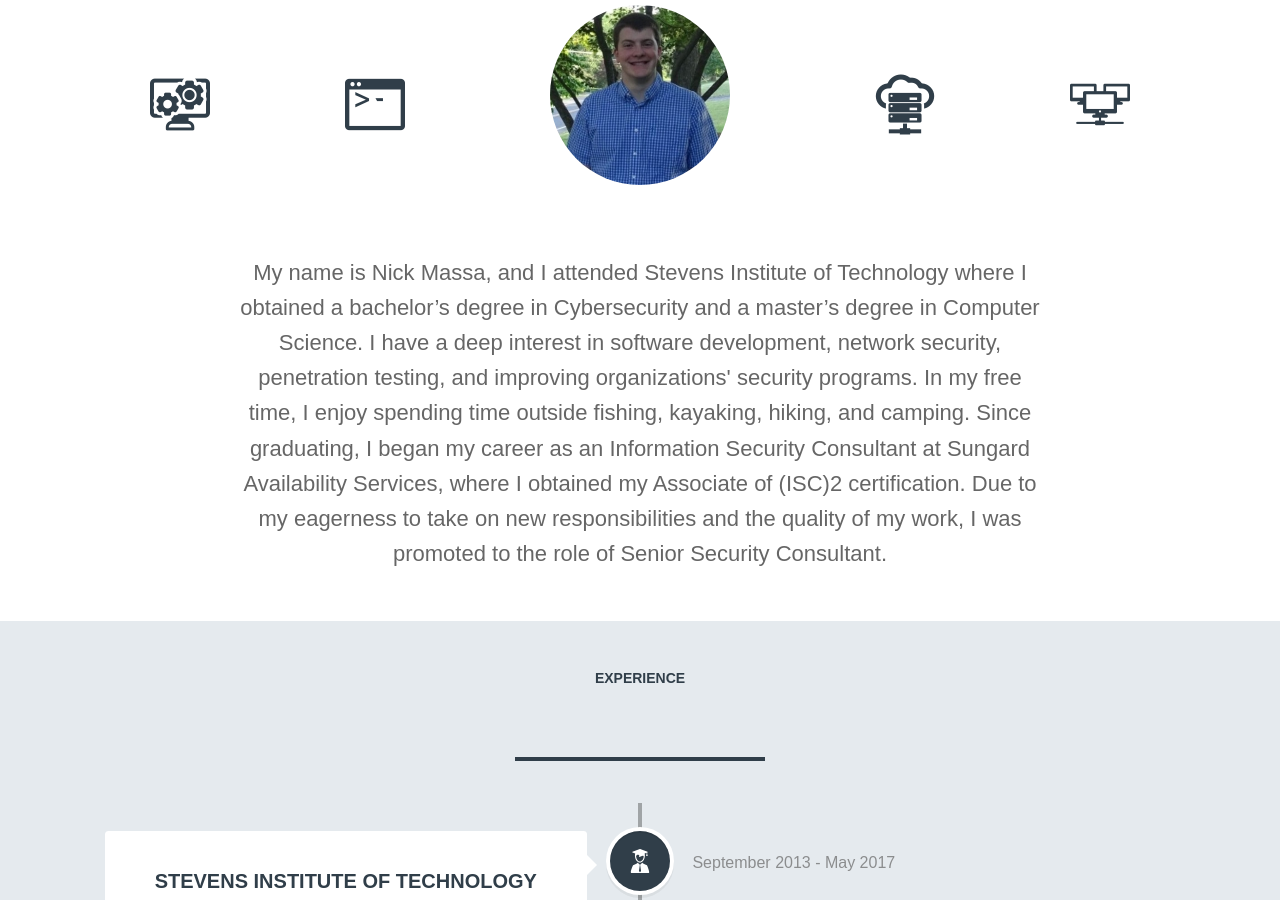
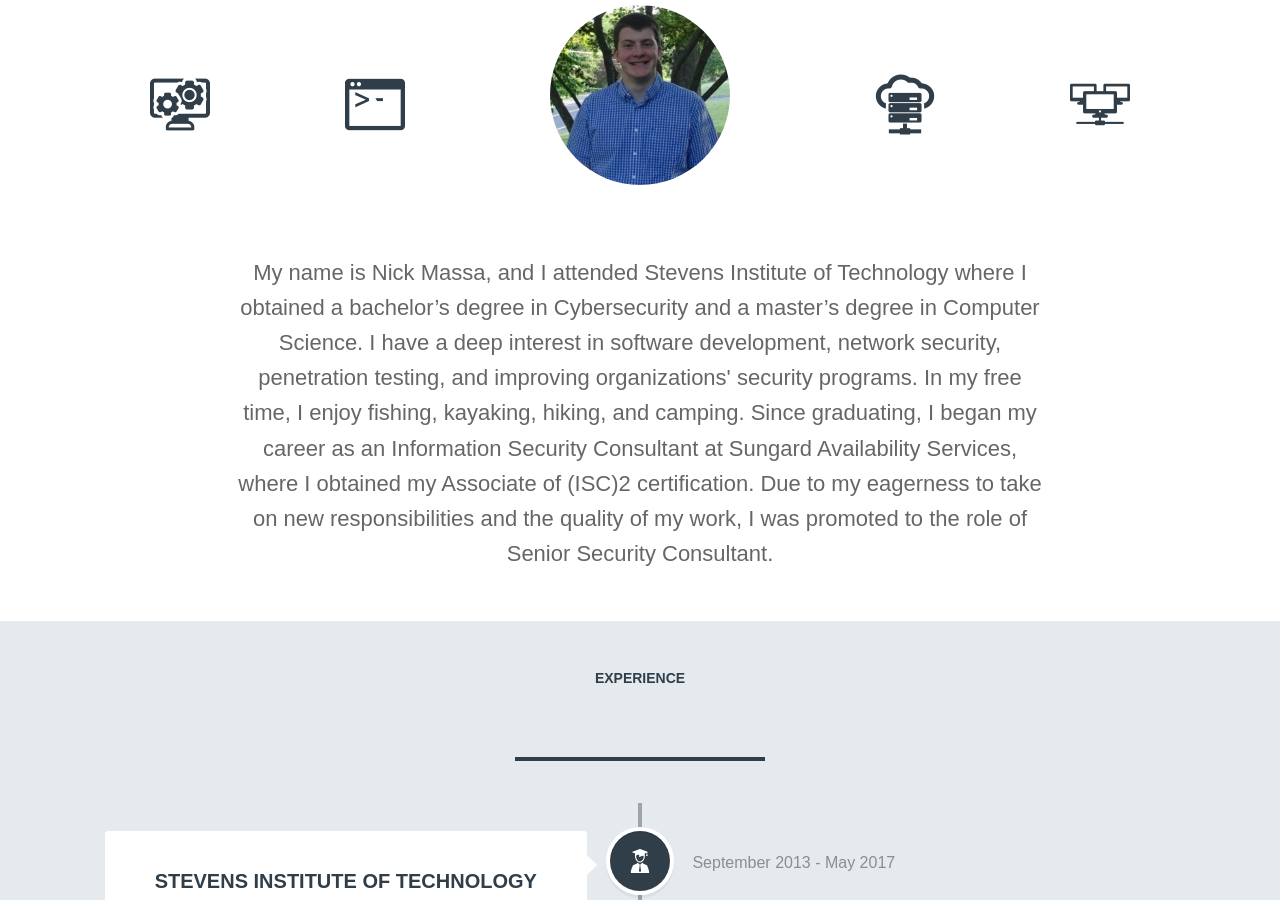
Before and after one commit to nickm221/nickmassa.com, a Jekyll site: the page built from index.html, in a window 1280 px wide and 900 px high, scrolled down 637 px. Built offline with Jekyll 4.4.1, drawn with Linux system fonts in a browser that asks for light colours; nearby versions of some CDN libraries; Markdown is read by kramdown in place of the engine named in the settings.

Commit message:
Update about.html

```diff
--- a/_includes/about.html
+++ b/_includes/about.html
@@ -15,7 +15,7 @@
     <div class="glyph-icon flaticon-computers13"></div>
   </div>
   <div class="blurb">
-    <p>My name is Nick Massa, and I attended Stevens Institute of Technology where I obtained a bachelor’s degree in Cybersecurity and a master’s degree in Computer Science.  I have a deep interest in software development, network security, penetration testing, and improving organizations' security programs. In my free time, I enjoy spending time outside fishing, kayaking, hiking, and camping.  Since graduating, I began my career as an Information Security Consultant at Sungard Availability Services, where I obtained my Associate of (ISC)2 certification. Due to my eagerness to take on new responsibilities and the quality of my work, I was promoted to the role of Senior Security Consultant.</p>
+    <p>My name is Nick Massa, and I attended Stevens Institute of Technology where I obtained a bachelor’s degree in Cybersecurity and a master’s degree in Computer Science.  I have a deep interest in software development, network security, penetration testing, and improving organizations' security programs. In my free time, I enjoy fishing, kayaking, hiking, and camping.  Since graduating, I began my career as an Information Security Consultant at Sungard Availability Services, where I obtained my Associate of (ISC)2 certification. Due to my eagerness to take on new responsibilities and the quality of my work, I was promoted to the role of Senior Security Consultant.</p>
   </div>
   <div class="skill-lock"></div>
 </section>
```
